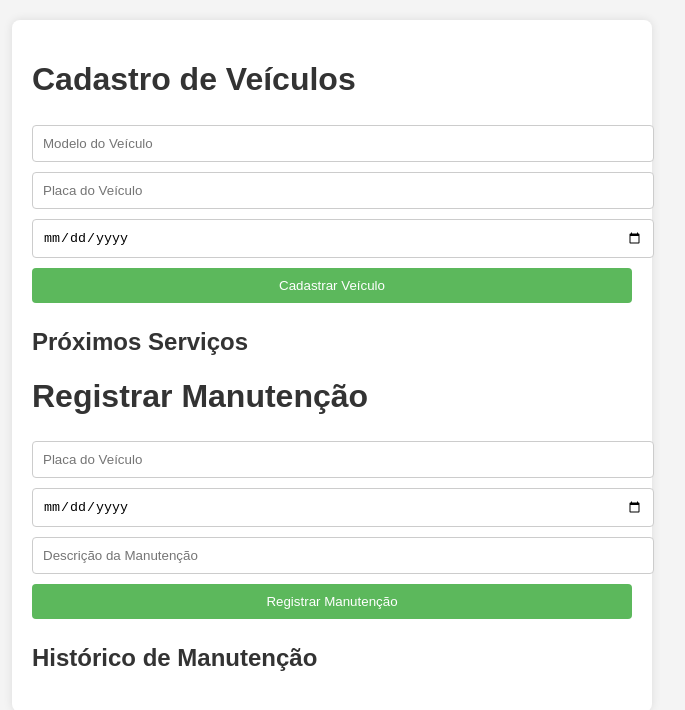
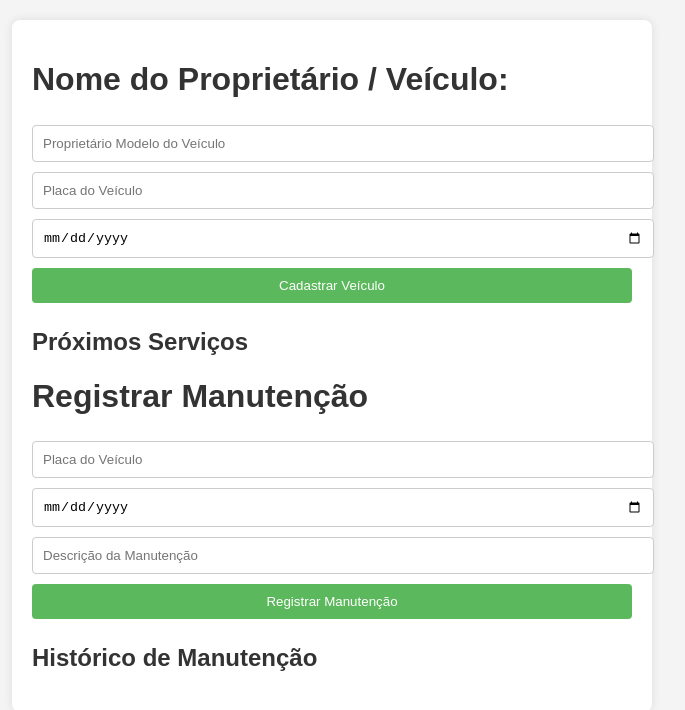
Before and after one commit to Lost-Fernandes/sistemadeoficina.github.io, a plain HTML site: page index.html in a window 1280 px wide. Shown: the whole page, without its empty margins (308-993 px from the left). Drawn offline with Linux system fonts and the light colour scheme.

Commit message:
Update index.html

```diff
--- a/index.html
+++ b/index.html
@@ -8,9 +8,9 @@
 </head>
 <body>
     <div class="container">
-        <h1>Cadastro de Veículos</h1>
+        <h1>Nome do Proprietário / Veículo:</h1>
         <form id="vehicleForm">
-            <input type="text" id="model" placeholder="Modelo do Veículo" required>
+            <input type="text" id="model" placeholder="Proprietário Modelo do Veículo" required>
             <input type="text" id="plate" placeholder="Placa do Veículo" required>
             <input type="date" id="lastService" required>
             <button type="submit">Cadastrar Veículo</button>
```
